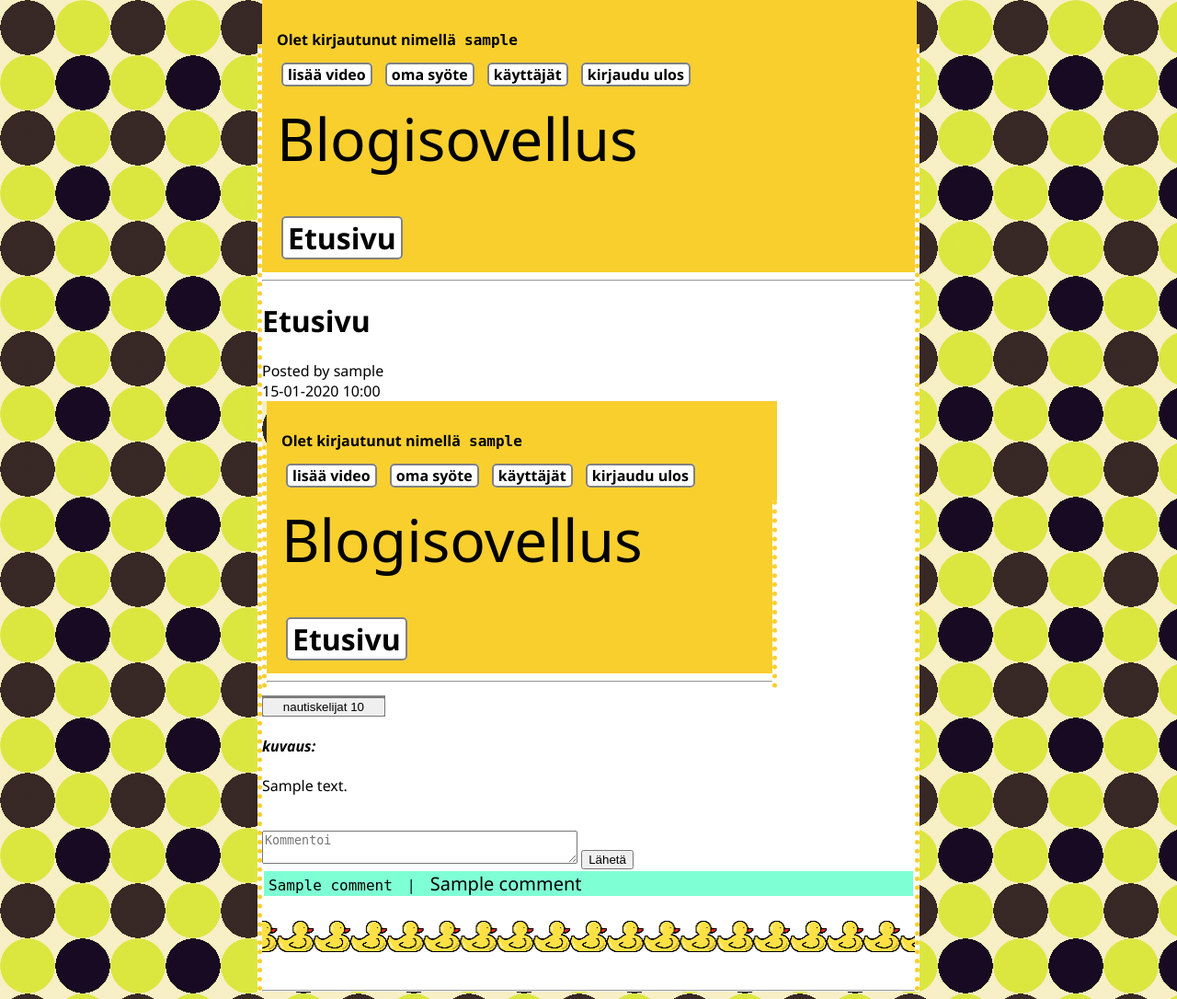
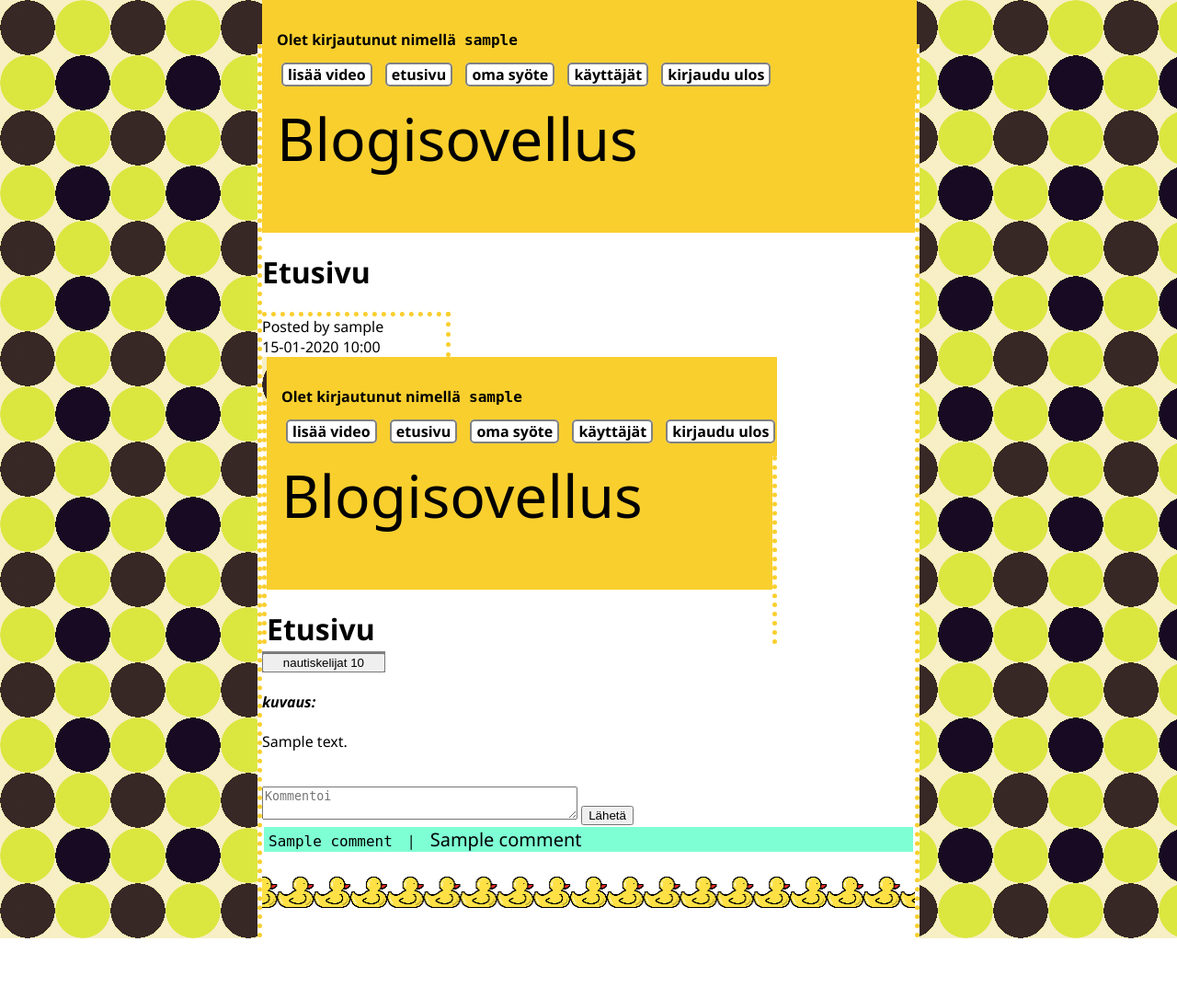
Before and after one commit to Ogkarhu/blogisovellus2, a Flask app: template templates/index.html in a window 1280 px wide. Shown: the whole page at 92% size. After the commit the page ends 1020 px from the top, so only its background shows below. Run offline with Flask 3, Linux system fonts and the light colour scheme; the visitor is signed in with stand-in values (Sample User, id 1); the template is opened without the code that fills it: most values are stand-ins (such as "Sample title", 1, 10 or a date in 2020); some web fonts are replaced.

Commit message:
yläpalkin napit korjattu

```diff
--- a/static/styles.css
+++ b/static/styles.css
@@ -133,6 +133,13 @@
     font-family: 'Segoe UI', Tahoma, Geneva, Verdana, sans-serif;
 }
 
+.infobox{
+    width: 200px;
+    border-top: #f9cf2e 5px dotted;
+    border-right: #f9cf2e 5px dotted;
+    margin-bottom: 0;
+}
+
 body {
 
     margin: auto;
--- a/templates/index.html
+++ b/templates/index.html
@@ -7,6 +7,7 @@
     {% if session.is_admin == True %}
     <a href="/new_post">lisää video</a>
     {% endif %}
+    <a href="/">etusivu</a>
     <a href="/own_feed">oma syöte</a>
     <a href="/follows">käyttäjät</a>
     <a href="/logout">kirjaudu ulos</a>
@@ -17,13 +18,13 @@
 <h1>Etusivu</h1>
 {%endif%}
 {% for post in posts %}
-<!--displaying the user-->
-Posted by {{post.username}}
-<br>
-<!--displaying the date-->
-{{ post.created_at.strftime('%d-%m-%Y %H:%M') }}
-<br>
-
+<p class="infobox">
+    <!--displaying the user-->
+    Posted by {{post.username}}
+    <br>
+    <!--displaying the date-->
+    {{ post.created_at.strftime('%d-%m-%Y %H:%M') }}
+</p>
 <!--embedding video-->
 {% if post.youtube_url %}
 <iframe width="560" height="315" src="{{ post.youtube_url }}" frameborder="0"
--- a/templates/layout.html
+++ b/templates/layout.html
@@ -13,10 +13,8 @@
     <div class ="pavement">
     <header>
         <h1 class="new-rocker-regular">Blogisovellus</h1>
-        <a href="/">Etusivu</a>
+
     </header>
-    <hr>
     {% block content %}{% endblock %}
-    <hr>
     </div>
 </body>
```
